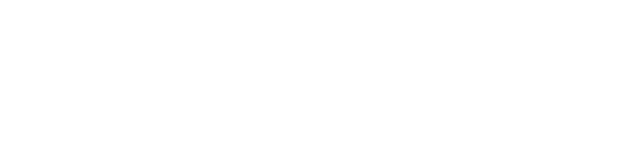
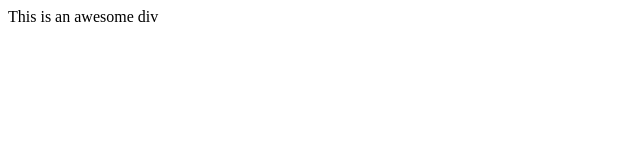
Before and after one commit to camelCaseStyle/git-demo, a plain HTML site: page index.html in a window 1280 px wide. Shown: the whole page, without its empty margins (0-640 px from the left). Drawn offline with Linux system fonts and the light colour scheme.

Commit message:
my awesome change

```diff
--- a/index.html
+++ b/index.html
@@ -7,6 +7,6 @@
     <title>Document</title>
 </head>
 <body>
-
+ <div>This is an awesome div</div>
 </body>
 </html>
```
